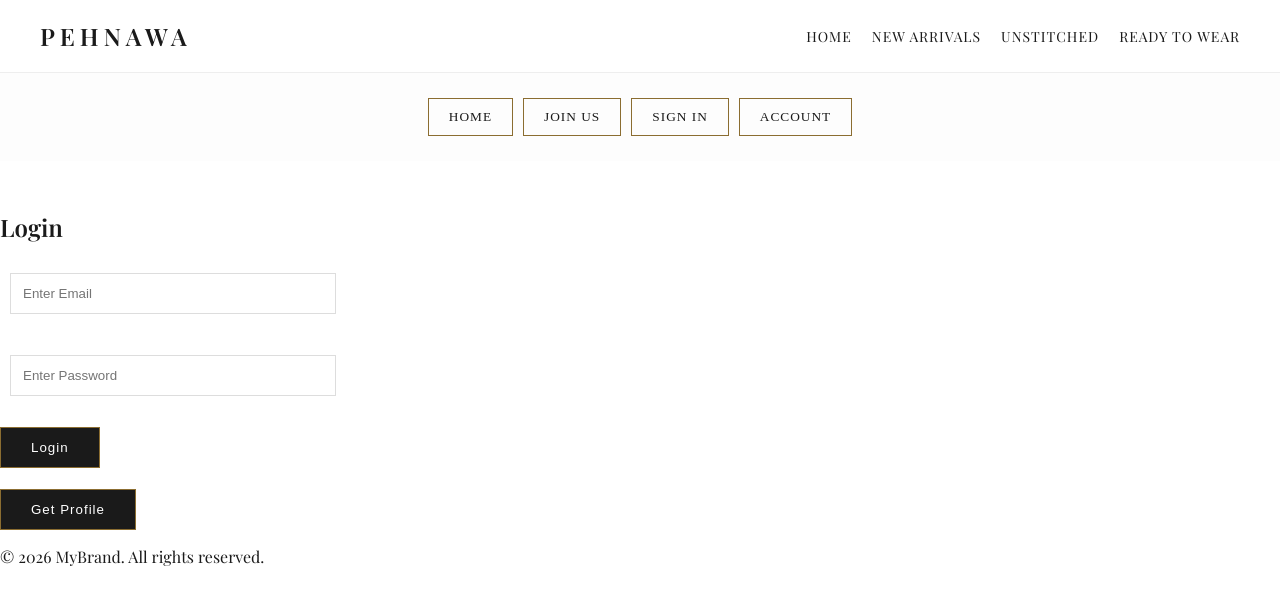
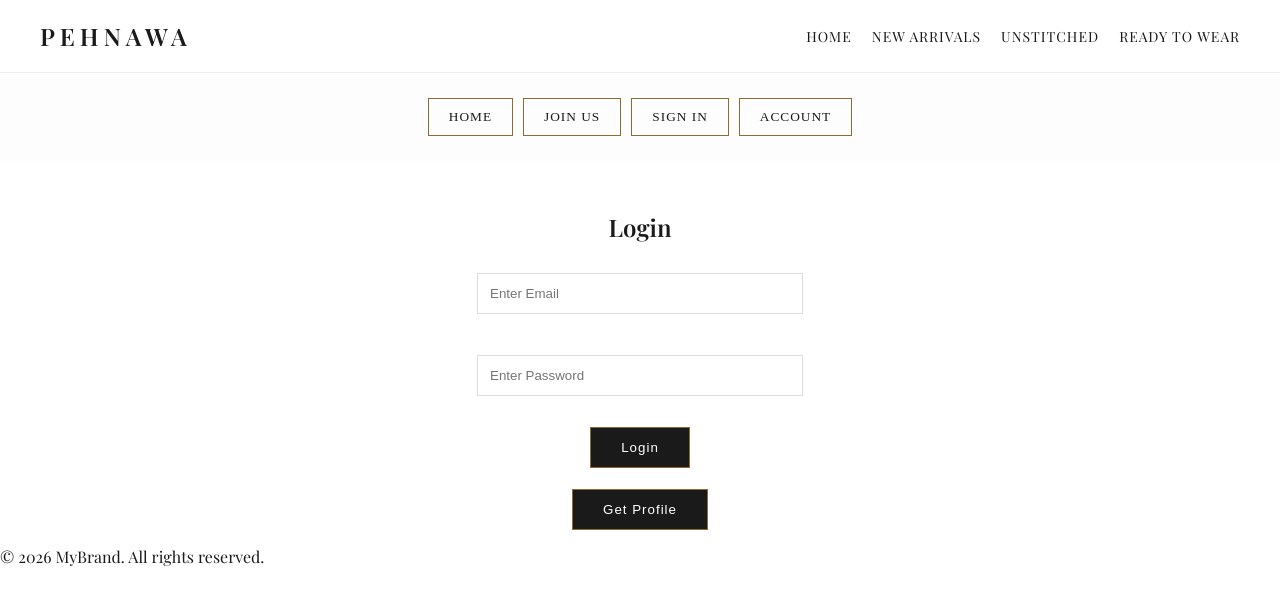
Before and after one commit to wazirshakirali09-cmyk/pehnawa-brand, a React (Vite) app: page / in a window 1280 px wide. Both pictures are taken after a click on the button "SIGN IN". Shown: the top 604 px of the page. Built offline with nearby package versions, Linux system fonts and the light colour scheme.

Commit message:
Refactor login and profile fetching logic

```diff
--- a/src/Login.jsx
+++ b/src/Login.jsx
@@ -5,6 +5,7 @@ function Login() {
   const [password, setPassword] = useState("");
 
   const handleLogin = async () => {
+    try {
       const res = await fetch("http://localhost:5000/login", {
         method: "POST",
         headers: {
@@ -20,9 +21,14 @@ function Login() {
       if (data.token) {
         localStorage.setItem("token", data.token);
       }
+    } catch (error) {
+      alert("Server Error ❌");
+      console.log(error);
+    }
   };
 
   const getProfile = async () => {
+    try {
       const token = localStorage.getItem("token");
 
       const res = await fetch("http://localhost:5000/profile", {
@@ -33,10 +39,13 @@ function Login() {
 
       const data = await res.text();
       alert(data);
+    } catch (error) {
+      alert("Profile fetch failed ❌");
+    }
   };
 
   return (
-    <div style={{ marginTop: "50px" }}>
+    <div style={{ marginTop: "50px", textAlign: "center" }}>
       <h2>Login</h2>
 
       <input
@@ -55,6 +64,7 @@ function Login() {
 
       <button onClick={handleLogin}>Login</button>
       <br /><br />
+
       <button onClick={getProfile}>Get Profile</button>
     </div>
   );
```
Lines whose indentation alone changed are shown as unchanged.
